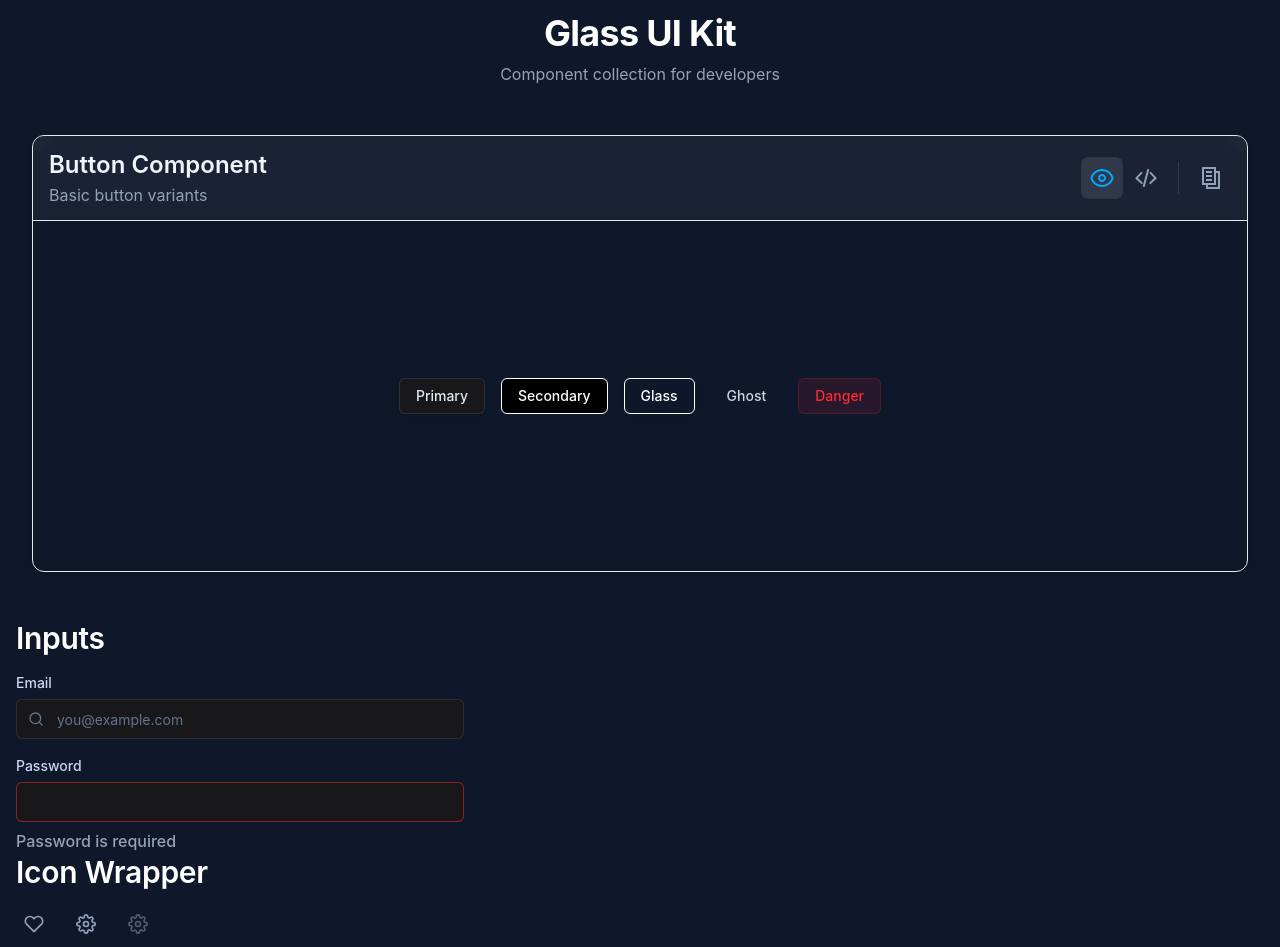
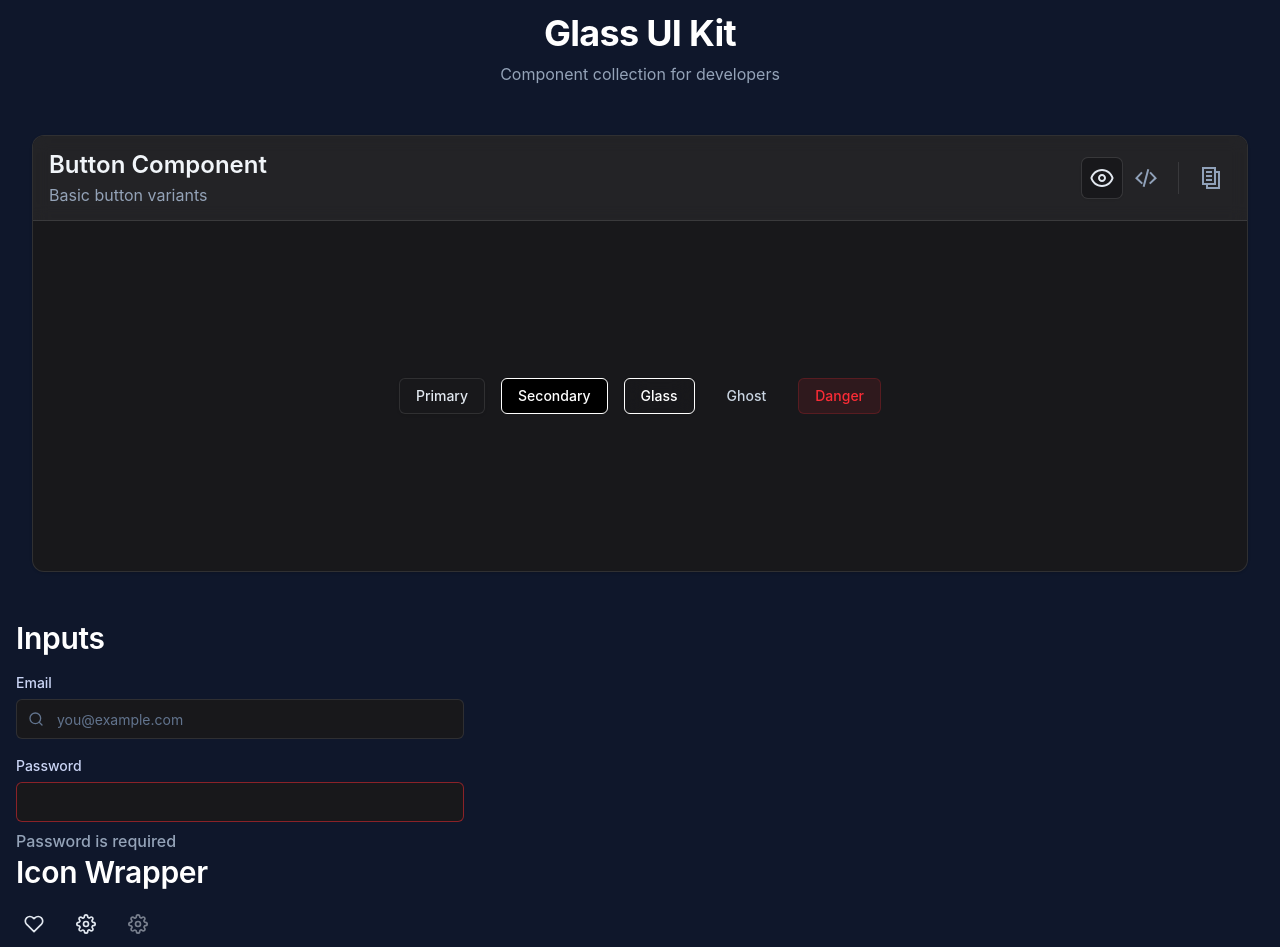
Before and after one commit to apase95/Component-Collection, a React (Vite) app: page / in a window 1280 px wide. Shown: the part 100-1047 px from the top of the page. Built offline with nearby package versions, Linux system fonts and the light colour scheme; no server answers.

Commit message:
UPDATE: Footer, Dialog, Card Theme

```diff
--- a/src/components/base/IconWrapper.tsx
+++ b/src/components/base/IconWrapper.tsx
@@ -15,9 +15,9 @@ export const IconWrapper = ({
     return (
         <Component
             className={cn(
-                "flex-center flex-col rounded-lg p-2 text-slate-400",
+                "flex-center flex-row rounded-lg p-2 text-slate-200",
                 "transition-colors",
-                !disabled && "hover:text-white hover:bg-white/10 cursor-pointer",
+                !disabled && "hover:text-white hover:bg-secondary-theme cursor-pointer",
                 disabled && "opacity-50 pointer-events-none",
                 className
             )}
--- a/src/components/data-display/Card.tsx
+++ b/src/components/data-display/Card.tsx
@@ -8,8 +8,9 @@ const Card = React.forwardRef<
     <div
         ref={ref}
         className={cn(
-            "rounded-xl border border-glass-border bg-glass-surface text-slate-200 shadow-sm",
             "flex flex-col w-full",
+            "rounded-xl border text-slate-200 shadow-sm",
+            "bg-primary-theme border-secondary-theme",
             "transition-colors",
             className
         )}
--- a/src/components/data-display/Carousel.tsx
+++ b/src/components/data-display/Carousel.tsx
@@ -165,6 +165,7 @@ const CarouselControl = React.forwardRef<
             onClick={onClick}
             className={cn(
                 "absolute top-1/2 -translate-y-1/2 z-10 rounded-full",
+                "text-slate-300 bg-primary-theme hover:bg-secondary-theme/50",
                 isPrev ? "left-4" : "right-4",
                 "disabled:opacity-0 disabled:pointer-events-none transition-opacity",
                 className
@@ -185,7 +186,12 @@ const CarouselPrevious = React.forwardRef<
     HTMLButtonElement,
     React.ButtonHTMLAttributes<HTMLButtonElement>
 >((props, ref) => (
-    <CarouselControl ref={ref} direction="prev" {...props} />
+
+    <CarouselControl
+        ref={ref}
+        direction="prev"
+        {...props}
+    />
 ));
 CarouselPrevious.displayName = "CarouselPrevious";
 
@@ -194,7 +200,12 @@ const CarouselNext = React.forwardRef<
     HTMLButtonElement,
     React.ButtonHTMLAttributes<HTMLButtonElement>
 >((props, ref) => (
-    <CarouselControl ref={ref} direction="next" {...props} />
+
+    <CarouselControl
+        ref={ref}
+        direction="next"
+        {...props}
+    />
 ));
 CarouselNext.displayName = "CarouselNext";
 
--- a/src/components/forms/LoginForm.tsx
+++ b/src/components/forms/LoginForm.tsx
@@ -20,9 +20,9 @@ export default function LoginForm() {
                     </form>
                 </CardContent>
 
-                <CardFooter className="flex justify-between">
+                <CardFooter className="flex justify-end space-x-3">
                     <Button variant="ghost">Cancel</Button>
-                    <Button>Login</Button>
+                    <Button className="bg-[#202020]">Login</Button>
                 </CardFooter>
             </Card>
         </div>
--- a/src/components/navigation/Footer.tsx
+++ b/src/components/navigation/Footer.tsx
@@ -9,8 +9,9 @@ const Footer = React.forwardRef<
     <footer
         ref={ref}
         className={cn(
-            "w-full border-t border-glass-border bg-black/20 backdrop-blur-lg pt-12 pb-8",
-            "text-slate-400",
+            "w-full pt-12 pb-8",
+            "text-slate-300 bg-primary-theme backdrop-blur-lg",
+            "border-t border-secondary-theme",
             className
         )}
         {...props}
@@ -90,8 +91,8 @@ const FooterLink = React.forwardRef<
     <a
         ref={ref}
         className={cn(
-            "text-sm decoration-accent/30 underline-offset-4",
-            "cursor-pointer hover:text-accent hover:underline transition-all",
+            "text-sm underline-offset-4",
+            "cursor-pointer hover:text-white hover:underline transition-all",
             className
         )}
         {...props}
@@ -107,7 +108,8 @@ const FooterBottom = React.forwardRef<
     <div
         ref={ref}
         className={cn(
-            "flex-center flex-col md:flex-row gap-4 pt-8 border-t border-glass-border",
+            "flex-center flex-col md:flex-row gap-4 pt-8",
+            "border-t border-secondary-theme",
             className
         )}
         {...props}
--- a/src/components/overlay/Dialog.tsx
+++ b/src/components/overlay/Dialog.tsx
@@ -76,7 +76,7 @@ const DialogOverlay = React.forwardRef<
             ref={ref}
             onClick={() => setOpen(false)}
             className={cn(
-                "fixed inset-0 z-50 bg-black/60 backdrop-blur-sm",
+                "fixed inset-0 z-50 bg-black/50 backdrop-blur-sm",
                 "animate-in fade-in duration-300",
                 className
             )}
@@ -127,7 +127,7 @@ const DialogContent = React.forwardRef<
                 onClick={(e) => e.stopPropagation()}
                 className={cn(
                     "fixed z-50 grid w-full max-w-lg gap-4 p-6",
-                    "bg-glass-surface border border-glass-border shadow-2xl",
+                    "bg-primary-theme border border-secondary-theme shadow-2xl",
                     "sm:rounded-xl",
                     "animate-in fade-in zoom-in-95 slide-in-from-bottom-10 sm:slide-in-from-bottom-0",
                     className
@@ -140,7 +140,7 @@ const DialogContent = React.forwardRef<
                     onClick={() => setOpen(false)}
                     className={cn(
                         "absolute right-4 top-4 rounded-sm p-1",
-                        "text-slate-400 hover:text-white",
+                        "text-slate-300 hover:text-white",
                         "focus:outline-none focus:ring-2 focus:ring-accent",
                     )}
                 >
--- a/src/components/showcase/ComponentShowCase.tsx
+++ b/src/components/showcase/ComponentShowCase.tsx
@@ -27,7 +27,14 @@ interface ComponentShowcaseProps extends React.HTMLAttributes<HTMLDivElement> {
 const ComponentShowcase = React.forwardRef<
     HTMLDivElement,
     ComponentShowcaseProps
->(({ className, code, mode: controlledMode, onModeChange, children, ...props }, ref) => {
+>(({
+    className,
+    code,
+    mode: controlledMode,
+    onModeChange,
+    children,
+    ...props
+}, ref) => {
 
     const [uncontrolledMode, setUncontrolledMode] = React.useState<ViewMode>("preview");
     const isControlled = controlledMode !== undefined;
@@ -39,8 +46,8 @@ const ComponentShowcase = React.forwardRef<
             <div
                 ref={ref}
                 className={cn(
-                    "group relative flex flex-col w-full overflow-hidden rounded-xl",
-                    "border border-glass-border bg-glass-surface shadow-sm",
+                    "group relative w-full flex flex-col overflow-hidden rounded-xl",
+                    "bg-primary-theme border border-secondary-theme shadow-sm",
                     className
                 )}
                 {...props}
@@ -56,12 +63,17 @@ ComponentShowcase.displayName = "ComponentShowcase";
 const ShowcaseHeader = React.forwardRef<
     HTMLDivElement,
     React.HTMLAttributes<HTMLDivElement>
->(({ className, children, ...props }, ref) => (
+>(({
+    className,
+    children,
+    ...props
+}, ref) => (
+
     <div
         ref={ref}
         className={cn(
-            "flex items-center justify-between",
-            "border-b border-glass-border px-4 py-3",
+            "flex-between px-4 py-3",
+            "border-b border-secondary-theme",
             "bg-white/5 backdrop-blur-sm",
             className
         )}
@@ -121,8 +133,11 @@ const ShowcaseToolbar = React.forwardRef<
             setCopied(false);
         }
     };
-    const baseBtn = "p-2 rounded-md transition-colors hover:bg-white/10 text-slate-400 hover:text-white focus:outline-none focus:ring-2 focus:ring-accent";
-    const activeBtn = "bg-white/10 text-accent shadow-sm ring-1 ring-white/10";
+    const baseBtn =
+        "p-2 text-slate-400 rounded-md transition-colors"
+        + "hover:bg-white/10 hover:text-white !cursor-pointer"
+        + "focus:outline-none focus:ring-2 focus:ring-secondary-theme";
+    const activeBtn = "bg-primary-theme text-slate-200 shadow-sm ring-1 ring-white/10 cursor-pointer";
 
     return (
         <div
@@ -138,7 +153,7 @@ const ShowcaseToolbar = React.forwardRef<
                 onClick={() => setMode("preview")}
                 className={cn(baseBtn, mode === "preview" && activeBtn)}
             >
-                <CgEye className="h-6 w-6" />
+                <CgEye className="h-6 w-6 cursor-pointer" />
             </button>
 
             <button
@@ -148,10 +163,10 @@ const ShowcaseToolbar = React.forwardRef<
                 onClick={() => setMode("code")}
                 className={cn(baseBtn, mode === "code" && activeBtn)}
             >
-                <CgCodeSlash className="h-6 w-6" />
+                <CgCodeSlash className="h-6 w-6 cursor-pointer" />
             </button>
 
-            <div className="mx-2 h-8 w-px bg-glass-border" />
+            <div className="mx-2 h-8 w-px bg-secondary-theme" />
 
             <button
                 aria-label="Copy code"
@@ -159,9 +174,9 @@ const ShowcaseToolbar = React.forwardRef<
                 className={baseBtn}
             >
                 {copied ? (
-                    <CgCheck className="h-6 w-6 text-green-400" />
+                    <CgCheck className="h-6 w-6 text-slate-200 cursor-pointer" />
                 ) : (
-                    <CgCopy className="h-6 w-6" />
+                    <CgCopy className="h-6 w-6 cursor-pointer" />
                 )}
             </button>
         </div>
```
Also changed, not shown: src/components/forms/DialogForm.tsx (+12 -6 lines), src/components/forms/FooterForm.tsx (+9 -3 lines).
